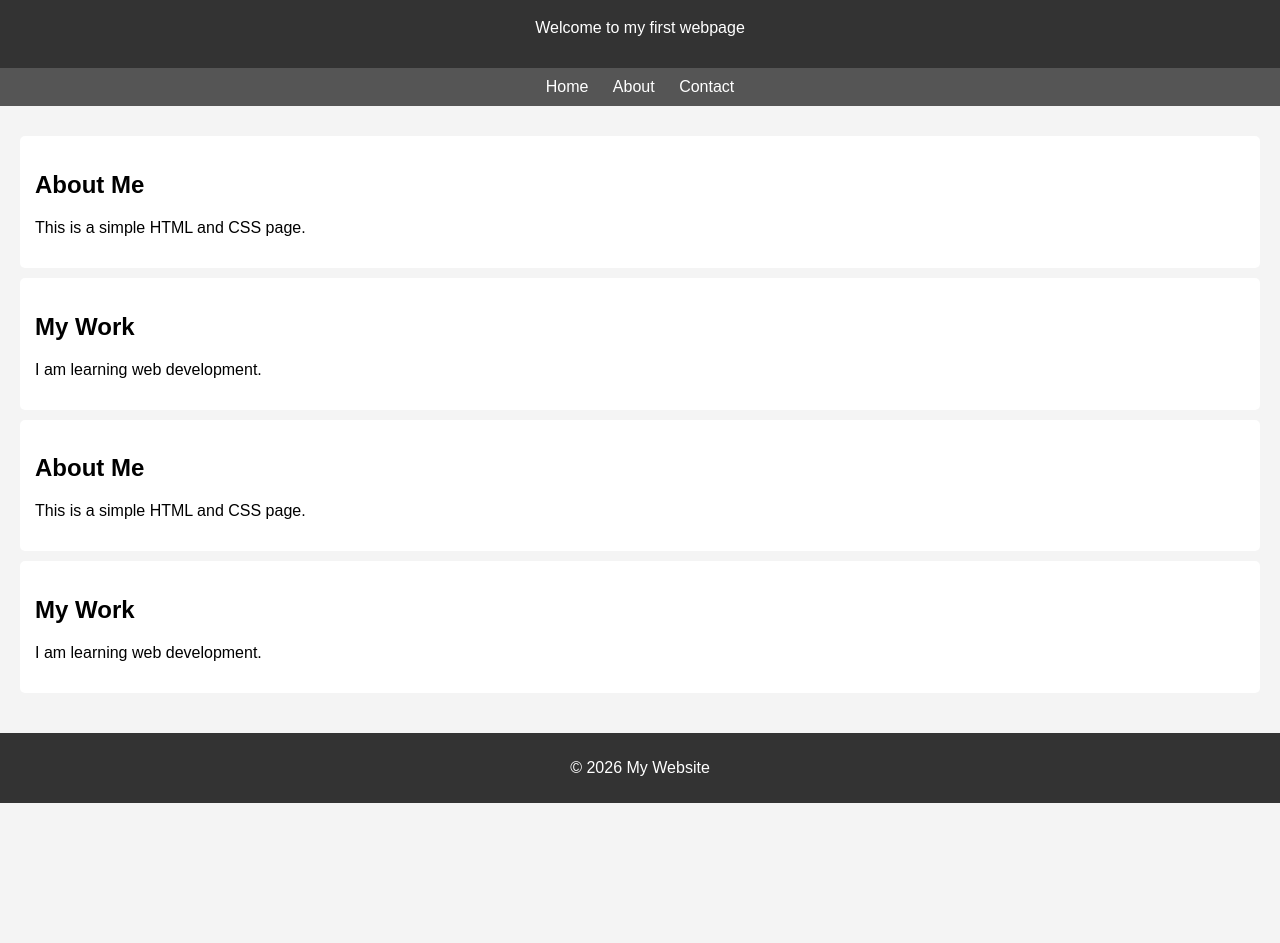
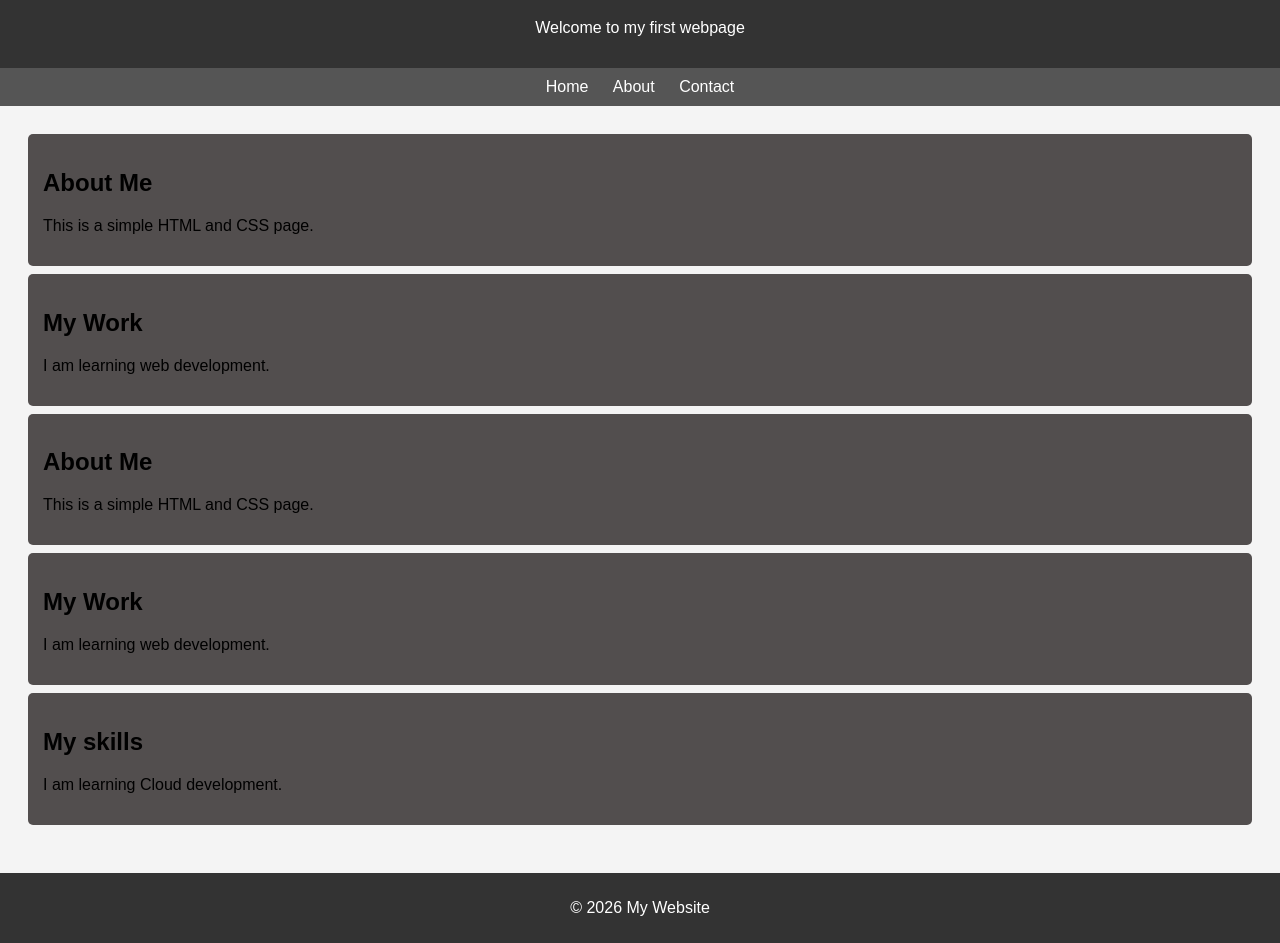
Before and after one commit to Manal5664/Git_practicals, a plain HTML site: page index.html in a window 1280 px wide. Shown: the part 76-1019 px from the top of the page. Before the commit the page ends 879 px from the top, so only its background shows below. Drawn offline with Linux system fonts and the light colour scheme.

Commit message:
updated file

```diff
--- a/index.html
+++ b/index.html
@@ -1,5 +1,6 @@
 <!DOCTYPE html>
 <html lang="en">
+
 <head>
     <meta charset="UTF-8">
     <title>My First Web Page</title>
@@ -39,10 +40,11 @@
         }
 
         .box {
-            background-color: white;
+            background-color: rgb(82, 78, 78);
             padding: 15px;
             margin-top: 10px;
             border-radius: 5px;
+            margin: 8px;
         }
 
         footer {
@@ -54,6 +56,7 @@
         }
     </style>
 </head>
+
 <body>
 
     <header>
@@ -77,7 +80,7 @@
             <h2>My Work</h2>
             <p>I am learning web development.</p>
         </div>
-         <div class="box">
+        <div class="box">
             <h2>About Me</h2>
             <p>This is a simple HTML and CSS page.</p>
         </div>
@@ -86,6 +89,10 @@
             <h2>My Work</h2>
             <p>I am learning web development.</p>
         </div>
+        <div class="box">
+            <h2>My skills</h2>
+            <p>I am learning Cloud development.</p>
+        </div>
     </div>
 
     <footer>
@@ -93,4 +100,5 @@
     </footer>
 
 </body>
+
 </html>
```
